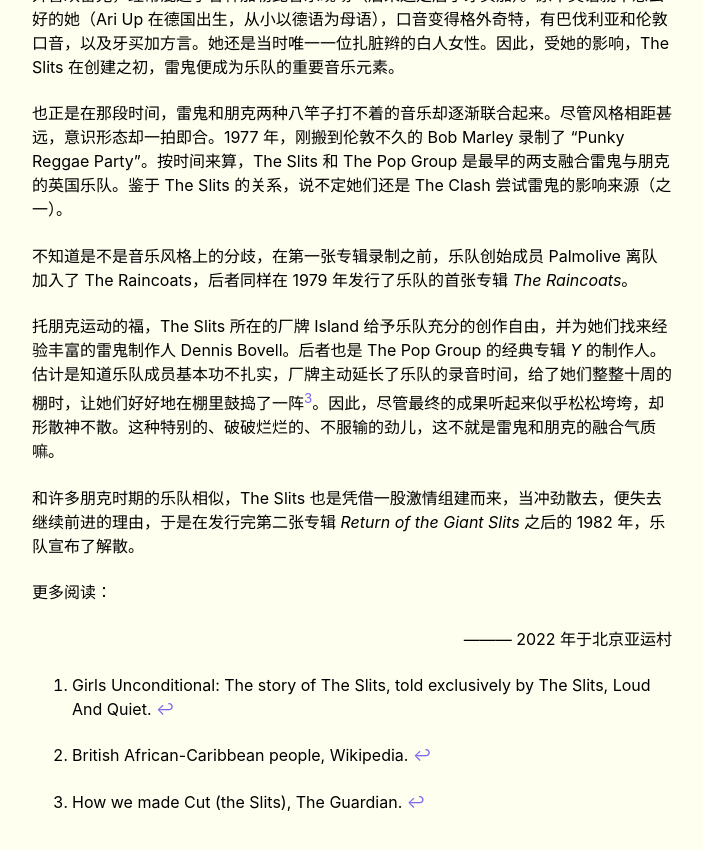
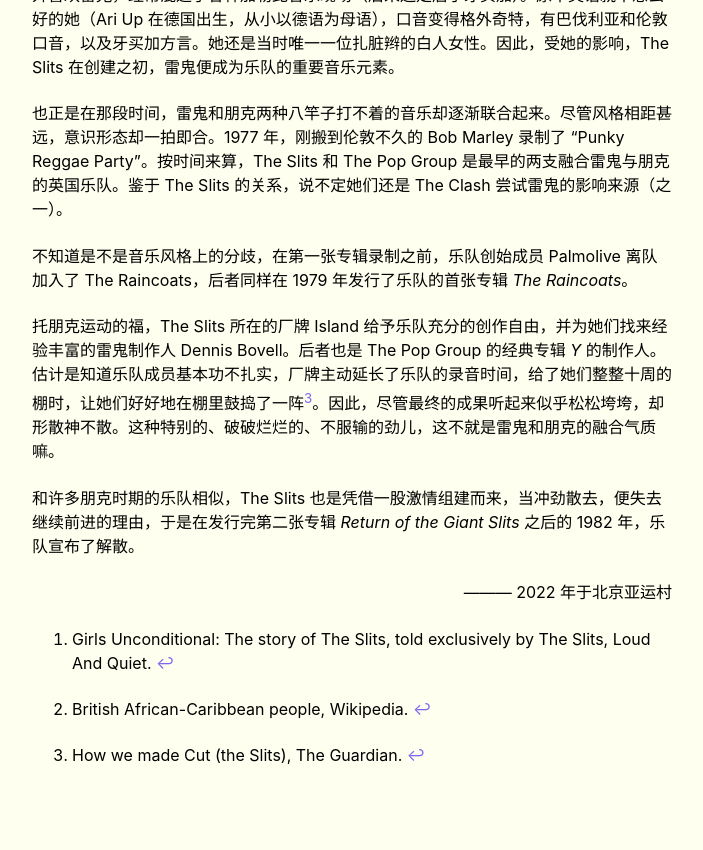
Before and after one commit to salingerlin/salingerlin.github.io, a Jekyll site: the page built from _posts/2022-04-12-the slits and typical girls.md, in a window 1280 px wide and 900 px high, scrolled down 2010 px. Shown: the top 850 px of the window, without its empty margins (288-991 px from the left). Built offline with Jekyll 4.4.1, drawn with Linux system fonts in a browser that asks for light colours.

Commit message:
Update 2022-04-12-the slits and typical girls.md

```diff
--- a/_posts/2022-04-12-the slits and typical girls.md
+++ b/_posts/2022-04-12-the slits and typical girls.md
@@ -48,6 +48,4 @@ The Flowers of Romance 的吉他手 Viv Albertine 看完 The Slits 的第一场
 
 和许多朋克时期的乐队相似，The Slits 也是凭借一股激情组建而来，当冲劲散去，便失去继续前进的理由，于是在发行完第二张专辑<i> Return of the Giant Slits </i>之后的 1982 年，乐队宣布了解散。
 
-更多阅读：<br>
-
 <p align="right">——— 2022 年于北京亚运村</p>
```
